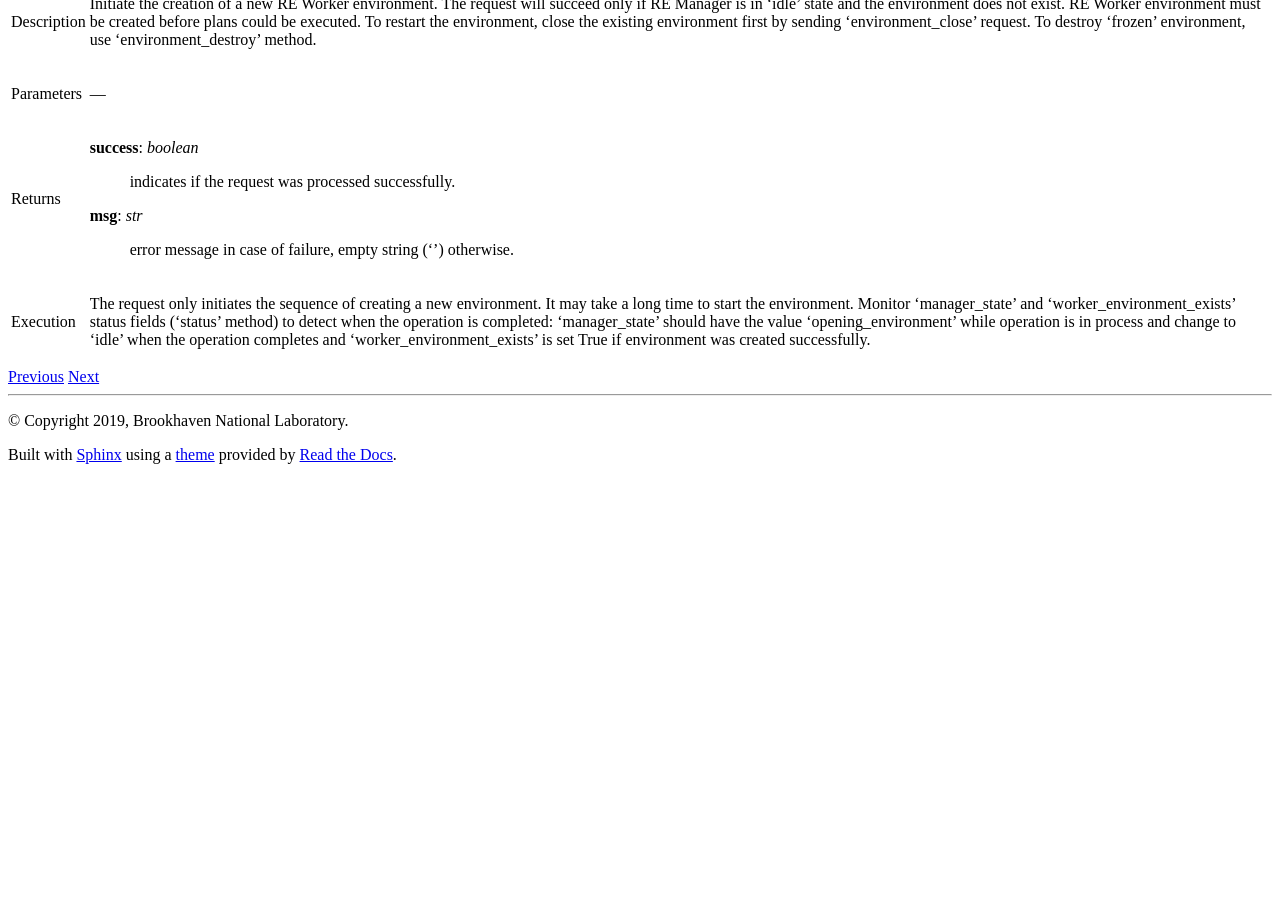
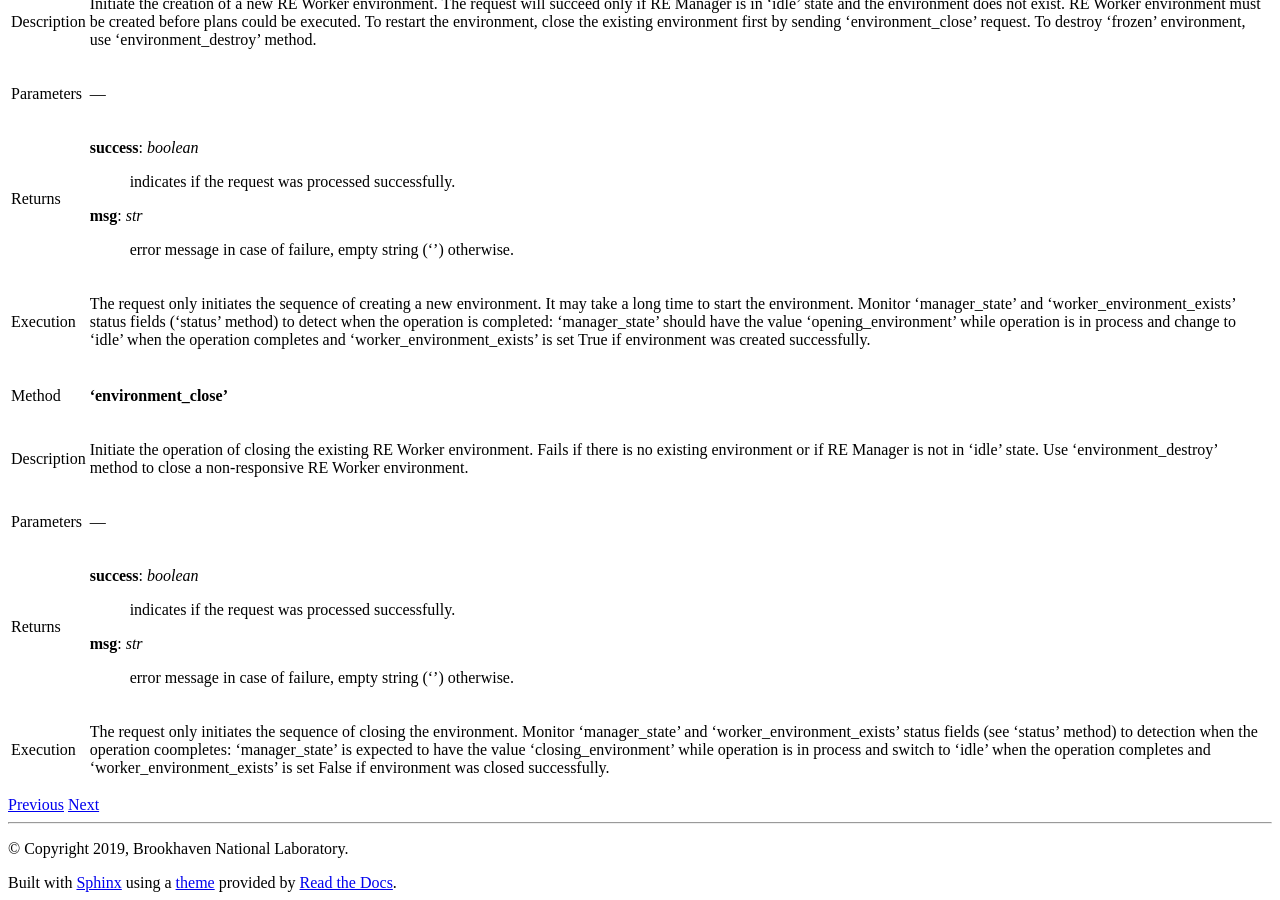
Before and after one commit to bluesky/bluesky-queueserver, a Sphinx documentation site: the page built from docs/source/re_manager_api.rst, in a window 1280 px wide and 900 px high, scrolled down 4138 px. Built offline with Sphinx 7.4.7 and the Read the Docs theme 2.0.0, drawn with Linux system fonts in a browser that asks for light colours; before the commit the page ends 4610 px from its top, so only the background shows below that.

Commit message:
DOC: documentation on 'environment_close'

```diff
--- a/docs/source/re_manager_api.rst
+++ b/docs/source/re_manager_api.rst
@@ -213,3 +213,27 @@ Execution     The request only initiates the sequence of creating a new environm
               while operation is in process and change to 'idle' when the operation completes and
               'worker_environment_exists' is set True if environment was created successfully.
 ============  =========================================================================================
+
+
+============  =========================================================================================
+Method        **'environment_close'**
+------------  -----------------------------------------------------------------------------------------
+Description   Initiate the operation of closing the existing RE Worker environment. Fails if there
+              is no existing environment or if RE Manager is not in 'idle' state. Use
+              'environment_destroy' method to close a non-responsive RE Worker environment.
+------------  -----------------------------------------------------------------------------------------
+Parameters    ---
+------------  -----------------------------------------------------------------------------------------
+Returns       **success**: *boolean*
+                  indicates if the request was processed successfully.
+
+              **msg**: *str*
+                  error message in case of failure, empty string ('') otherwise.
+------------  -----------------------------------------------------------------------------------------
+Execution     The request only initiates the sequence of closing the environment.
+              Monitor 'manager_state' and 'worker_environment_exists' status fields
+              (see 'status' method) to detection when the operation coompletes:
+              'manager_state' is expected to have the value 'closing_environment'
+              while operation is in process and switch to 'idle' when the operation completes
+              and 'worker_environment_exists' is set False if environment was closed successfully.
+============  =========================================================================================
```
